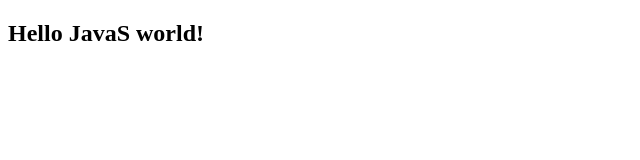
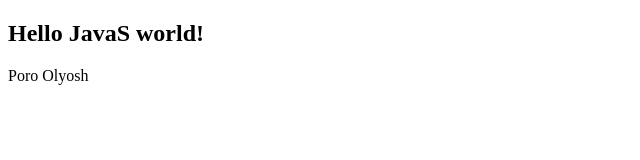
Before and after one commit to poroolyosh/jsPRO, a plain HTML site: page index.html in a window 1280 px wide. Shown: the whole page, without its empty margins (0-640 px from the left). Drawn offline with Linux system fonts and the light colour scheme.

Commit message:
main style

```diff
--- a/index.html
+++ b/index.html
@@ -11,6 +11,7 @@
   <script src="js/script.js"></script>
 
   <h2>Hello JavaS world!</h2>
+  <p>Poro Olyosh</p>
 </body>
 
 </html>
```
Also changed, not shown: main.css (added).
